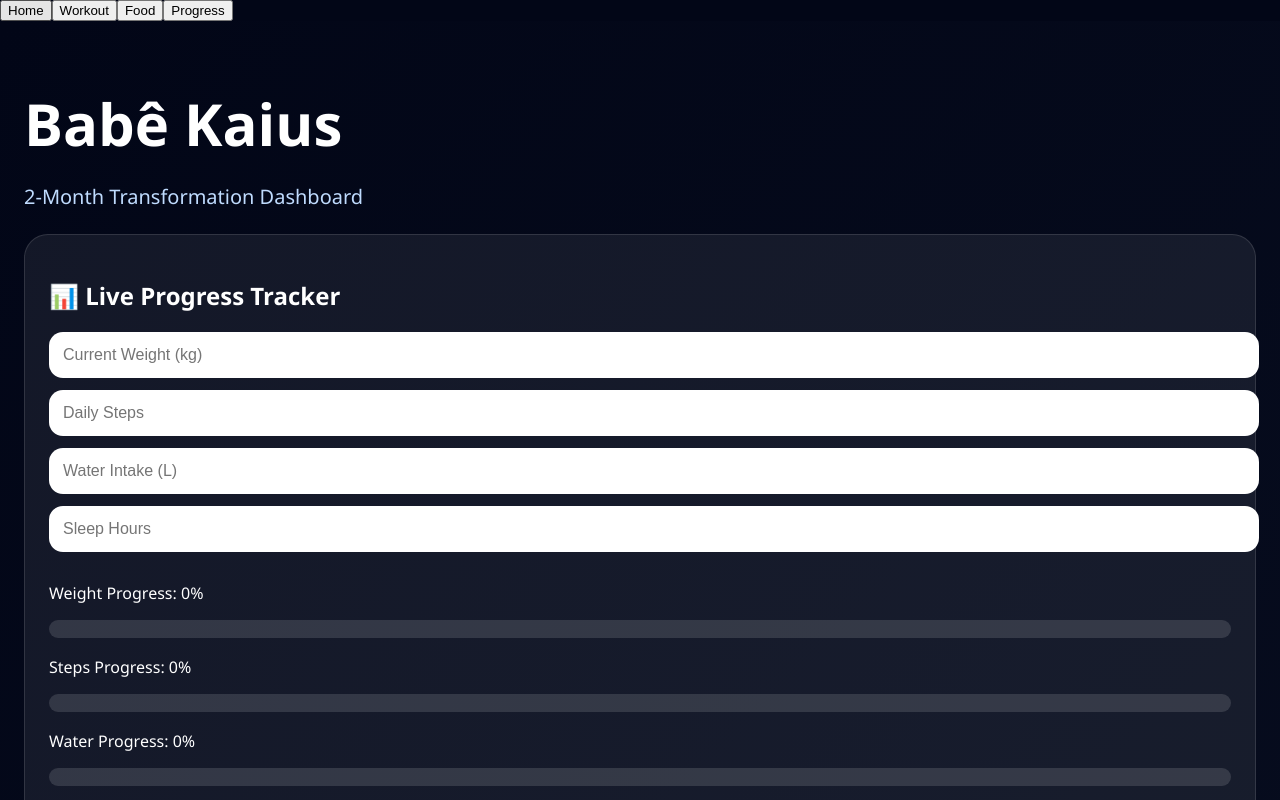
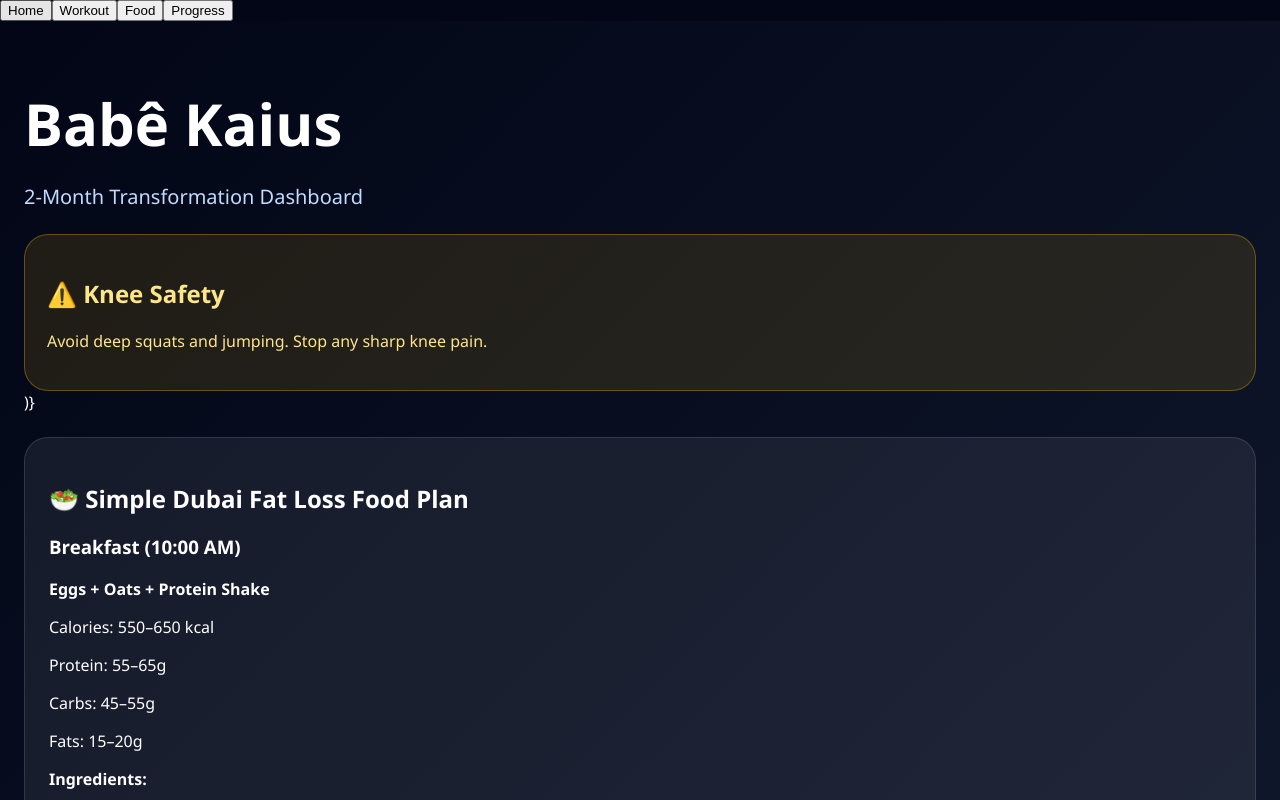
Before and after one commit to saudsaeed1992-eng/fitness-coach-app, a Next.js app: page / in a window 1280 px wide. Shown: the top 800 px of the page. Built offline with nearby package versions, Linux system fonts and the light colour scheme.

Commit message:
Update page.js

```diff
--- a/app/page.js
+++ b/app/page.js
@@ -301,9 +301,9 @@ Progress
         2-Month Transformation Dashboard
       </p>
 
-      <section style={styles.card}>
-        <h2>📊 Live Progress Tracker</h2>
-
+      {activeSection === "progress" && (
+<section style={styles.card}>
+  <h2>📊 Live Progress Tracker</h2>
         <input
           style={styles.input}
           placeholder="Current Weight (kg)"
@@ -368,6 +368,7 @@ Progress
           </div>
         )}
       </section>
+      )}
 
       <section style={styles.warning}>
         <h2>⚠️ Knee Safety</h2>
@@ -377,6 +378,8 @@ Progress
           Stop any sharp knee pain.
         </p>
       </section>
+      )}
+{activeSection === "workout" && (
 
       <section style={styles.planSection}>
         <h2>
@@ -456,6 +459,7 @@ Progress
           </div>
         ))}
       </section>
+      )}
    <section style={styles.card}>
   <h2>🥗 Simple Dubai Fat Loss Food Plan</h2>
 
```
